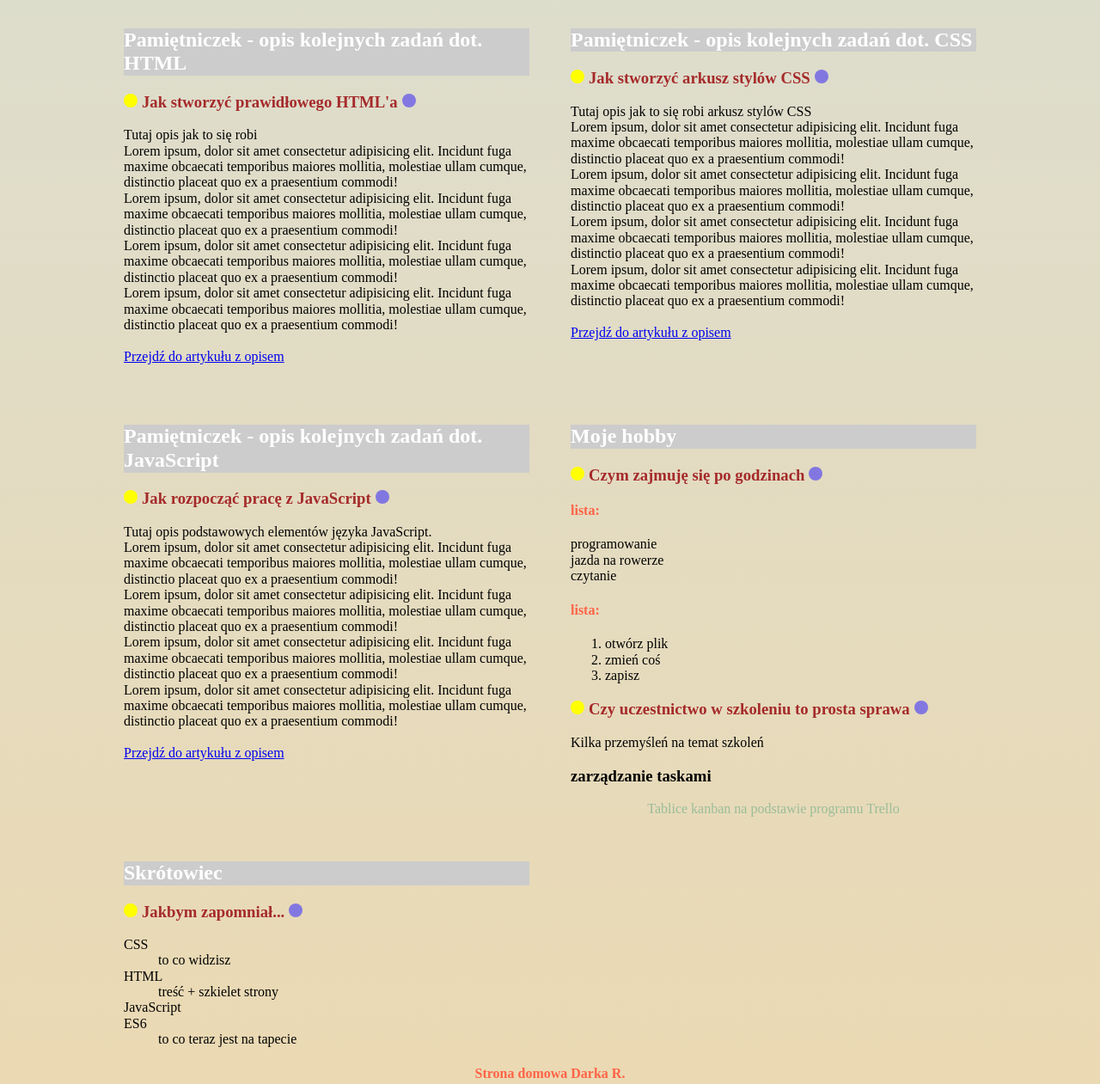
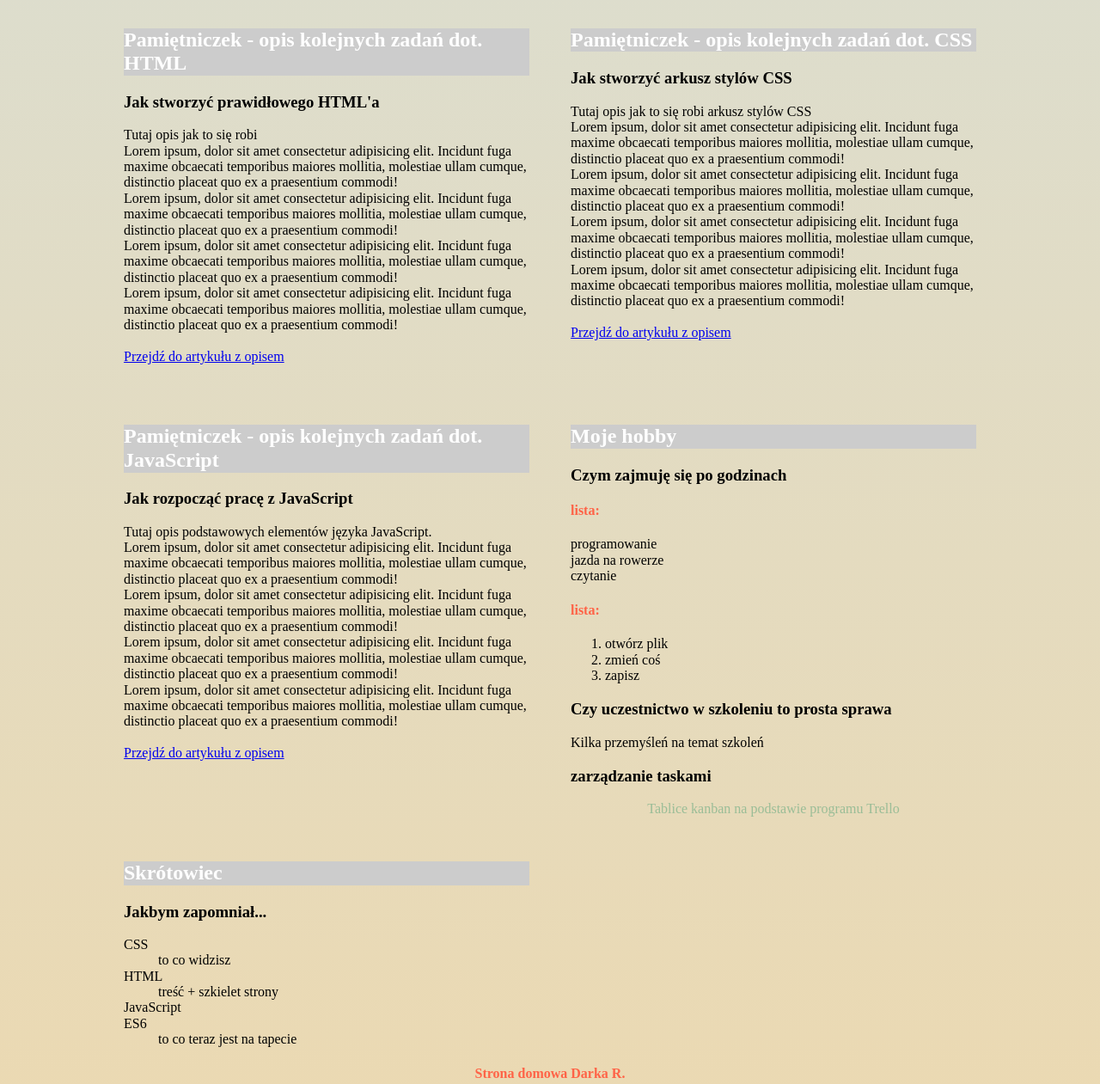
Before and after one commit to druszkiewicz/homepage-gulp, a website: page src/content/index.html in a window 1280 px wide. Shown: the part 943-2204 px from the top of the page at 86% size. Drawn offline with nearby package versions, Linux system fonts and the light colour scheme; files that its build step writes are made by us from their sources; files whose address does not match are found by name.

Commit message:
conflict simul

```diff
--- a/src/content/index.html
+++ b/src/content/index.html
@@ -18,14 +18,17 @@
    <header class="site-header">
       <nav class="navigation">
          <ul class="navigation__list navigation__list--js">
-            <li class="navigation__item"><a class="navigation__link navigation__link--smaller" href="index.html">Strona główna</a> </li>
+            <li class="navigation__item"><a class="navigation__link navigation__link--smaller" href="index.html">Strona
+                  główna</a> </li>
             <li class="navigation__item"><a class="navigation__link" href="day1.html">Poniedziałek</a></li>
             <li class="navigation__item"><a class="navigation__link" href="day2.html">Wtorek</a></li>
             <li class="navigation__item"><a class="navigation__link" href="day3.html">Środa</a></li>
             <li class="navigation__item"><a class="navigation__link" href="day4.html">Czwartek</a></li>
             <li class="navigation__item"><a class="navigation__link" href="day5.html">Piątek</a></li>
-            <li class="navigation__item"><a class="navigation__link navigation__link--smaller" href="myLinks.html">Linki</a></li>
-            <li class="navigation__item"><a class="navigation__link navigation__link--smaller" href="myForm.html">Kontakt</a></li>
+            <li class="navigation__item"><a class="navigation__link navigation__link--smaller"
+                  href="myLinks.html">Linki</a></li>
+            <li class="navigation__item"><a class="navigation__link navigation__link--smaller"
+                  href="myForm.html">Kontakt</a></li>
          </ul>
       </nav>
       <button class="navigation__switcher navigation__switcher--js" aria-label="Otwórz menu">≡</button>
@@ -62,7 +65,7 @@
 
 
 
-         <h2>Kim jestem</h2>
+         <h2>Kim jestem!</h2>
          <p>
             tutaj będzie opis kim jestem i czym się zajmuję
             <br>
@@ -86,23 +89,27 @@
          </p>
       </section>
 
-      <div class="contentGrid">
+      <section class="contentGrid">
          <section class="sectionAllign" id="pamietniczek">
             <h2>Pamiętniczek - opis kolejnych zadań dot. HTML</h2>
-         <h3 class="subHeader">Jak stworzyć prawidłowego HTML'a</h3>
+            <h3>Jak stworzyć prawidłowego HTML'a</h3>
             <p>
                Tutaj opis jak to się robi
                <br>
-            Lorem ipsum, dolor sit amet consectetur adipisicing elit. Incidunt fuga maxime obcaecati temporibus maiores
+               Lorem ipsum, dolor sit amet consectetur adipisicing elit. Incidunt fuga maxime obcaecati temporibus
+               maiores
                mollitia, molestiae ullam cumque, distinctio placeat quo ex a praesentium commodi!
                <br>
-            Lorem ipsum, dolor sit amet consectetur adipisicing elit. Incidunt fuga maxime obcaecati temporibus maiores
+               Lorem ipsum, dolor sit amet consectetur adipisicing elit. Incidunt fuga maxime obcaecati temporibus
+               maiores
                mollitia, molestiae ullam cumque, distinctio placeat quo ex a praesentium commodi!
                <br>
-            Lorem ipsum, dolor sit amet consectetur adipisicing elit. Incidunt fuga maxime obcaecati temporibus maiores
+               Lorem ipsum, dolor sit amet consectetur adipisicing elit. Incidunt fuga maxime obcaecati temporibus
+               maiores
                mollitia, molestiae ullam cumque, distinctio placeat quo ex a praesentium commodi!
                <br>
-            Lorem ipsum, dolor sit amet consectetur adipisicing elit. Incidunt fuga maxime obcaecati temporibus maiores
+               Lorem ipsum, dolor sit amet consectetur adipisicing elit. Incidunt fuga maxime obcaecati temporibus
+               maiores
                mollitia, molestiae ullam cumque, distinctio placeat quo ex a praesentium commodi!
                <br><br>
                <a class="myHref" href="podstrona.html">Przejdź do artykułu z opisem</a>
@@ -112,20 +119,24 @@
 
          <section class="sectionAllign">
             <h2>Pamiętniczek - opis kolejnych zadań dot. CSS</h2>
-         <h3 class="subHeader">Jak stworzyć arkusz stylów CSS</h3>
+            <h3>Jak stworzyć arkusz stylów CSS</h3>
             <p>
                Tutaj opis jak to się robi arkusz stylów CSS
                <br>
-            Lorem ipsum, dolor sit amet consectetur adipisicing elit. Incidunt fuga maxime obcaecati temporibus maiores
+               Lorem ipsum, dolor sit amet consectetur adipisicing elit. Incidunt fuga maxime obcaecati temporibus
+               maiores
                mollitia, molestiae ullam cumque, distinctio placeat quo ex a praesentium commodi!
                <br>
-            Lorem ipsum, dolor sit amet consectetur adipisicing elit. Incidunt fuga maxime obcaecati temporibus maiores
+               Lorem ipsum, dolor sit amet consectetur adipisicing elit. Incidunt fuga maxime obcaecati temporibus
+               maiores
                mollitia, molestiae ullam cumque, distinctio placeat quo ex a praesentium commodi!
                <br>
-            Lorem ipsum, dolor sit amet consectetur adipisicing elit. Incidunt fuga maxime obcaecati temporibus maiores
+               Lorem ipsum, dolor sit amet consectetur adipisicing elit. Incidunt fuga maxime obcaecati temporibus
+               maiores
                mollitia, molestiae ullam cumque, distinctio placeat quo ex a praesentium commodi!
                <br>
-            Lorem ipsum, dolor sit amet consectetur adipisicing elit. Incidunt fuga maxime obcaecati temporibus maiores
+               Lorem ipsum, dolor sit amet consectetur adipisicing elit. Incidunt fuga maxime obcaecati temporibus
+               maiores
                mollitia, molestiae ullam cumque, distinctio placeat quo ex a praesentium commodi!
                <br><br>
                <a class="myHref" href="podstrona.html">Przejdź do artykułu z opisem</a>
@@ -135,20 +146,24 @@
 
          <section class="sectionAllign">
             <h2>Pamiętniczek - opis kolejnych zadań dot. JavaScript</h2>
-         <h3 class="subHeader">Jak rozpocząć pracę z JavaScript</h3>
+            <h3>Jak rozpocząć pracę z JavaScript</h3>
             <p>
                Tutaj opis podstawowych elementów języka JavaScript.
                <br>
-            Lorem ipsum, dolor sit amet consectetur adipisicing elit. Incidunt fuga maxime obcaecati temporibus maiores
+               Lorem ipsum, dolor sit amet consectetur adipisicing elit. Incidunt fuga maxime obcaecati temporibus
+               maiores
                mollitia, molestiae ullam cumque, distinctio placeat quo ex a praesentium commodi!
                <br>
-            Lorem ipsum, dolor sit amet consectetur adipisicing elit. Incidunt fuga maxime obcaecati temporibus maiores
+               Lorem ipsum, dolor sit amet consectetur adipisicing elit. Incidunt fuga maxime obcaecati temporibus
+               maiores
                mollitia, molestiae ullam cumque, distinctio placeat quo ex a praesentium commodi!
                <br>
-            Lorem ipsum, dolor sit amet consectetur adipisicing elit. Incidunt fuga maxime obcaecati temporibus maiores
+               Lorem ipsum, dolor sit amet consectetur adipisicing elit. Incidunt fuga maxime obcaecati temporibus
+               maiores
                mollitia, molestiae ullam cumque, distinctio placeat quo ex a praesentium commodi!
                <br>
-            Lorem ipsum, dolor sit amet consectetur adipisicing elit. Incidunt fuga maxime obcaecati temporibus maiores
+               Lorem ipsum, dolor sit amet consectetur adipisicing elit. Incidunt fuga maxime obcaecati temporibus
+               maiores
                mollitia, molestiae ullam cumque, distinctio placeat quo ex a praesentium commodi!
                <br><br>
                <a class="myHref" href="podstrona.html">Przejdź do artykułu z opisem</a>
@@ -159,7 +174,7 @@
 
          <section class="sectionAllign">
             <h2>Moje hobby</h2>
-            <h3 class="subHeader">Czym zajmuję się po godzinach</h3>
+            <h3>Czym zajmuję się po godzinach</h3>
             <section class="hobby">
                <h4>lista:</h4>
                <ul class="hobby__list">
@@ -177,8 +192,7 @@
                </ol>
             </section>
 
-
-         <h3 class="subHeader">Czy uczestnictwo w szkoleniu to prosta sprawa</h3>
+            <h3>Czy uczestnictwo w szkoleniu to prosta sprawa</h3>
             <p>
                Kilka przemyśleń na temat szkoleń
             </p>
@@ -190,9 +204,10 @@
 
          </section>
 
-      <section class="sectionAllign glossary">
+         <article class="sectionAllign glossary">
             <h2>Skrótowiec</h2>
-         <h3 class="subHeader">Jakbym zapomniał...</h3>
+            <h3>Jakbym zapomniał...</h3>
+
             <dt>CSS</dt>
             <dd>to co widzisz</dd>
             <dt>HTML</dt>
@@ -200,10 +215,12 @@
             <dt>JavaScript</dt>
             <dt>ES6</dt>
             <dd>to co teraz jest na tapecie</dd>
+         </article>
+
 
       </section>
 
-      </div>
+      </section>
 
    </main>
 
```
Lines whose indentation alone changed are shown as unchanged.
